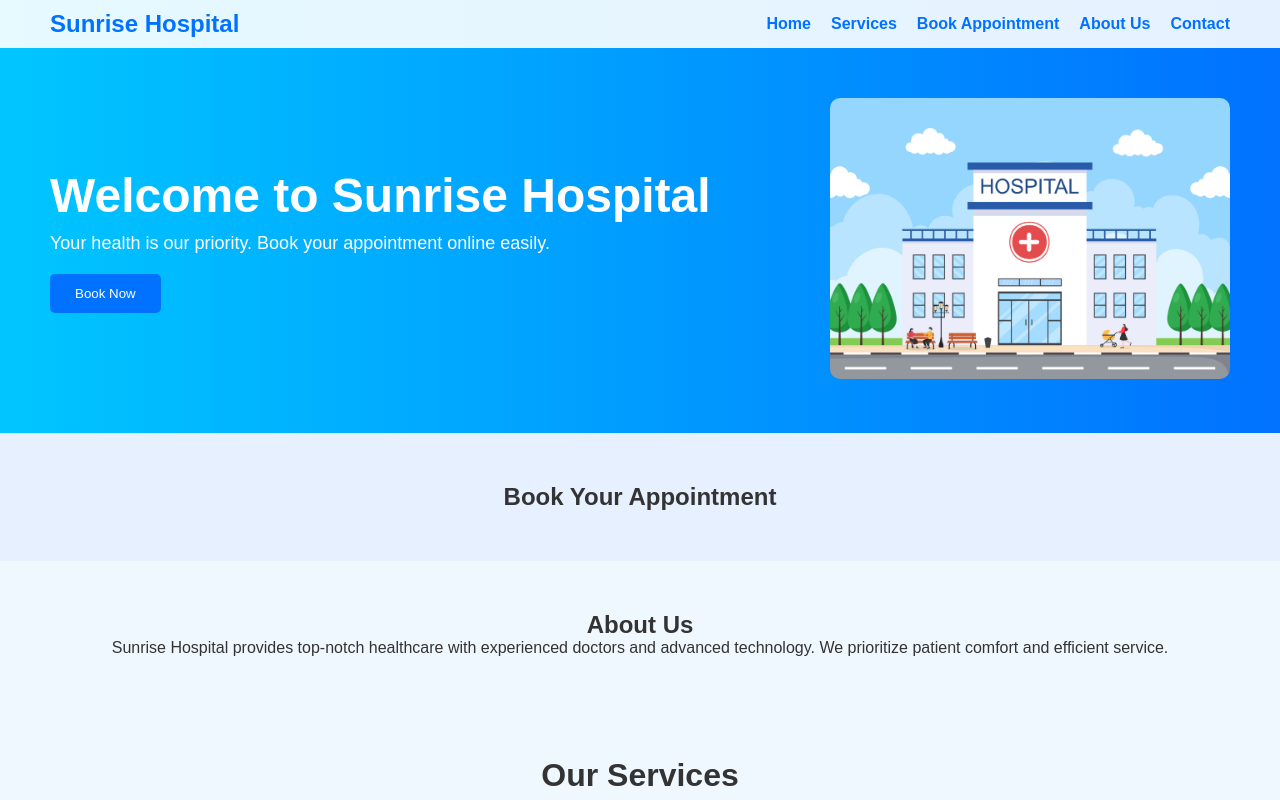
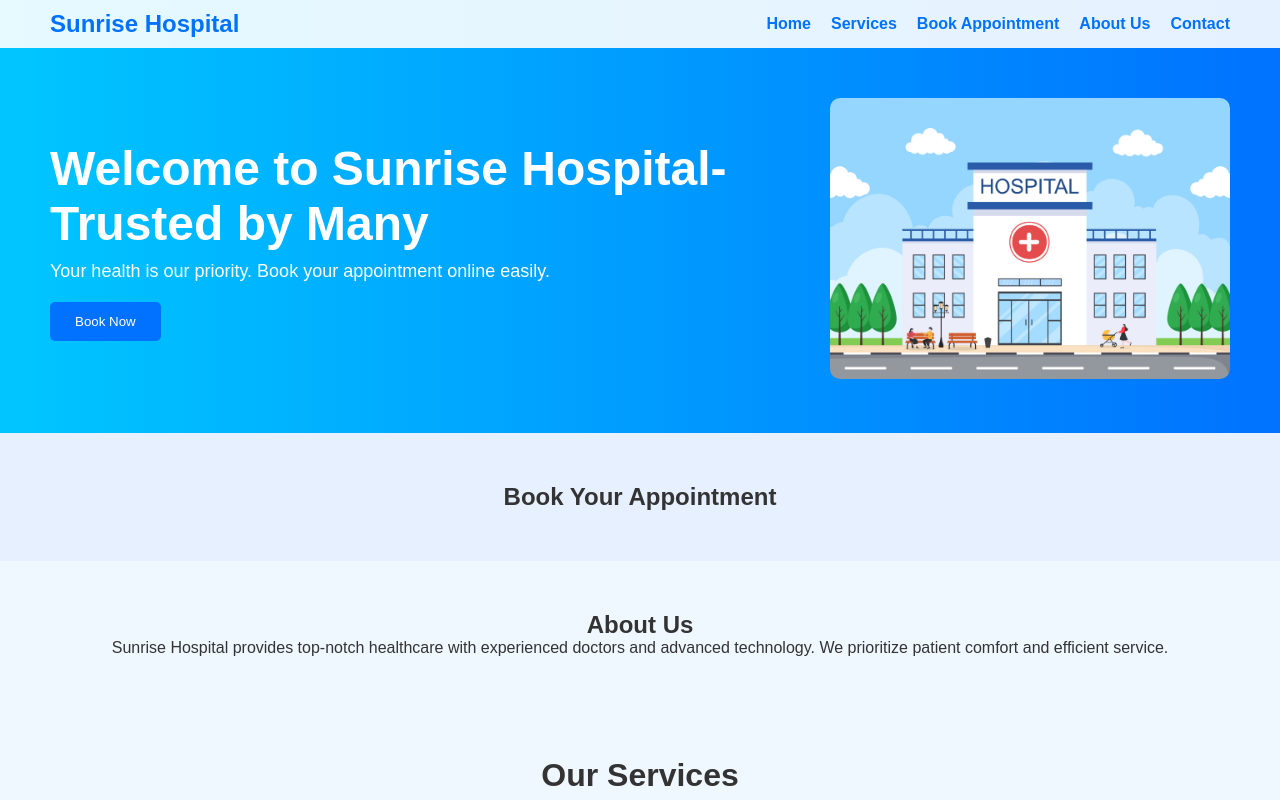
Before and after one commit to Sharonnissi/SunriseHospitalsApp, a plain HTML site: page index.html in a window 1280 px wide. Shown: the top 800 px of the page. Drawn offline with Linux system fonts and the light colour scheme; files whose address does not match are found by name.

Commit message:
Updated hospital banner text for compliance demo

```diff
--- a/index.html
+++ b/index.html
@@ -22,7 +22,7 @@
   <!-- Hero Section -->
   <section id="home" class="hero">
     <div class="hero-text">
-      <h1>Welcome to Sunrise Hospital</h1>
+      <h1>Welcome to Sunrise Hospital-Trusted by Many</h1>
       <p>Your health is our priority. Book your appointment online easily.</p>
       <button id="showFormBtn" class="btn">Book Now</button>
     </div>
```
